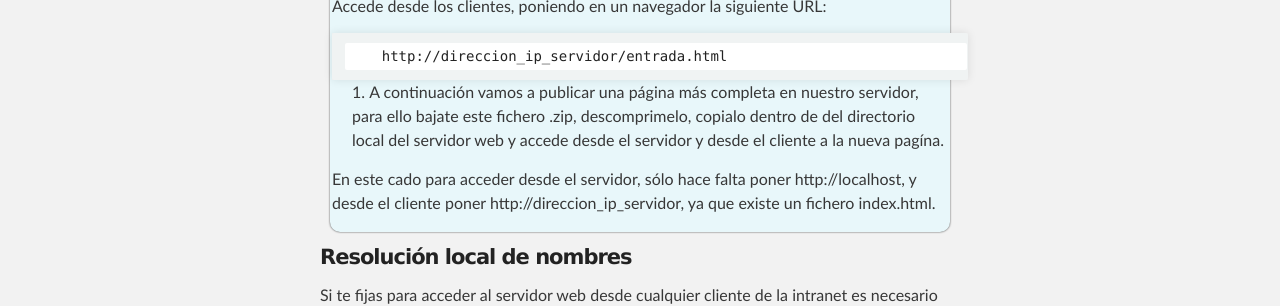
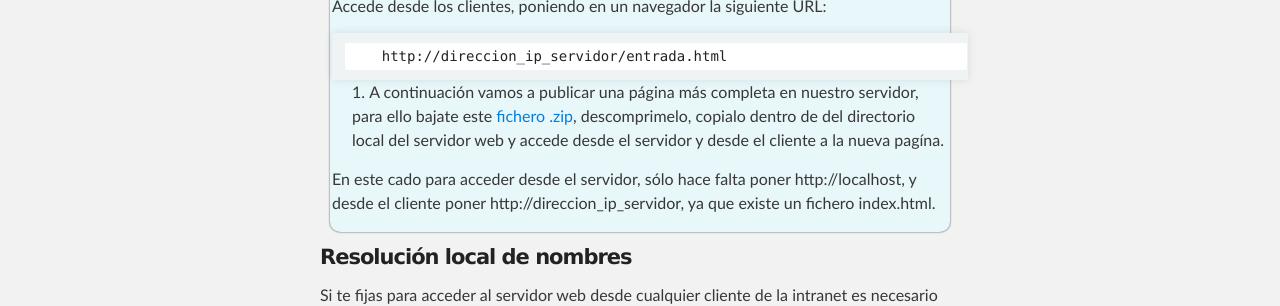
Before and after one commit to josedom24/josedom24.github.io, a Jekyll site: the page built from mod/serviciosgm/e_web_2.md, in a window 1280 px wide. Shown: the part 619-925 px from the top of the page. Built offline with Jekyll 4.4.1, drawn with Linux system fonts in a browser that asks for light colours; some of the changed lines change nothing that is shown.

Commit message:
Update e_web_2.md

```diff
--- a/mod/serviciosgm/e_web_2.md
+++ b/mod/serviciosgm/e_web_2.md
@@ -26,7 +26,7 @@ Accede desde los clientes, poniendo en un navegador la siguiente URL:
 
         http://direccion_ip_servidor/entrada.html
 
-2. A continuación vamos a publicar una página más completa en nuestro servidor, para ello bajate este fichero .zip, descomprimelo, copialo dentro de del directorio local del servidor web y accede desde el servidor y desde el cliente a la nueva pagína.
+2. A continuación vamos a publicar una página más completa en nuestro servidor, para ello bajate este [fichero .zip](files/web.zip), descomprimelo, copialo dentro de del directorio local del servidor web y accede desde el servidor y desde el cliente a la nueva pagína.
 
  En este cado para acceder desde el servidor, sólo hace falta poner http://localhost, y desde el cliente poner http://direccion_ip_servidor, ya que existe un fichero index.html.
 </div>
```
